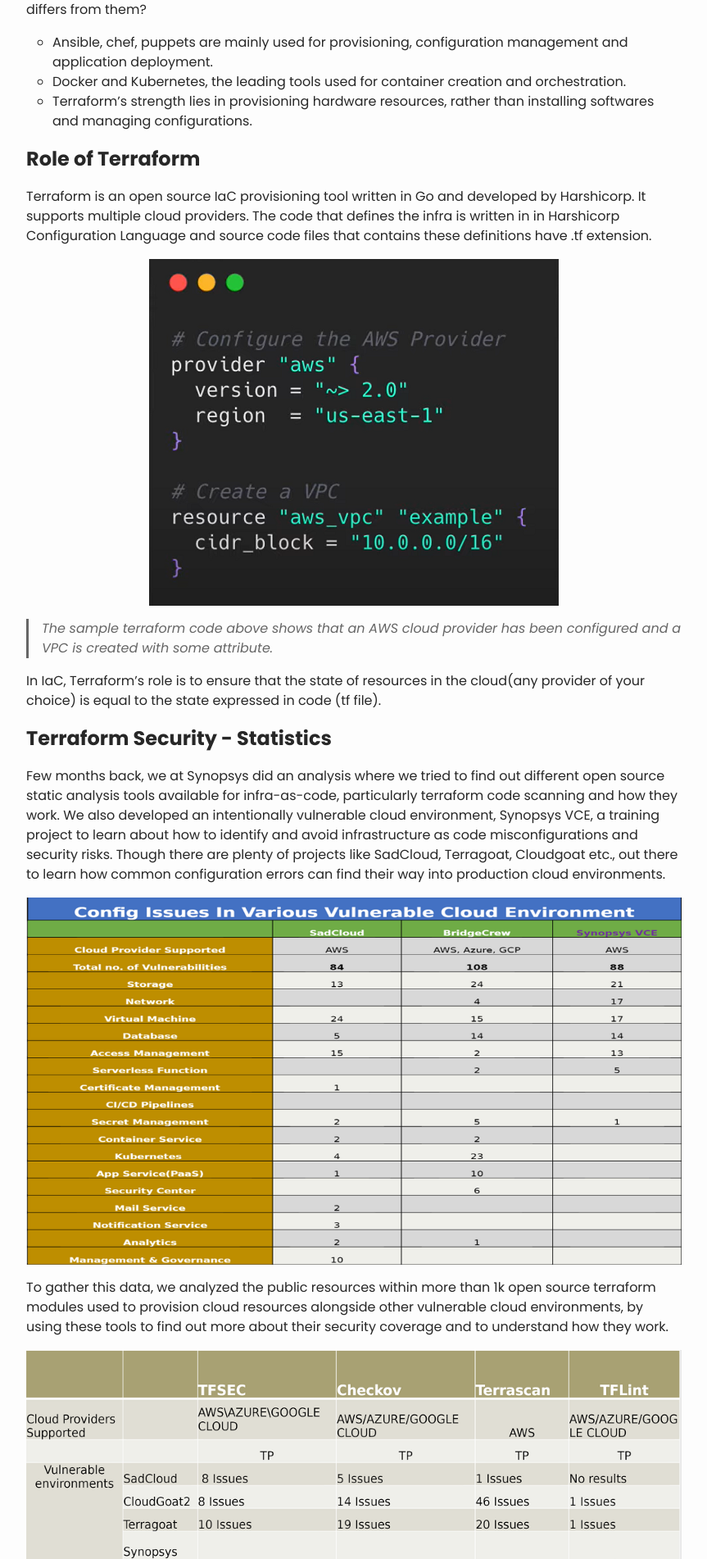
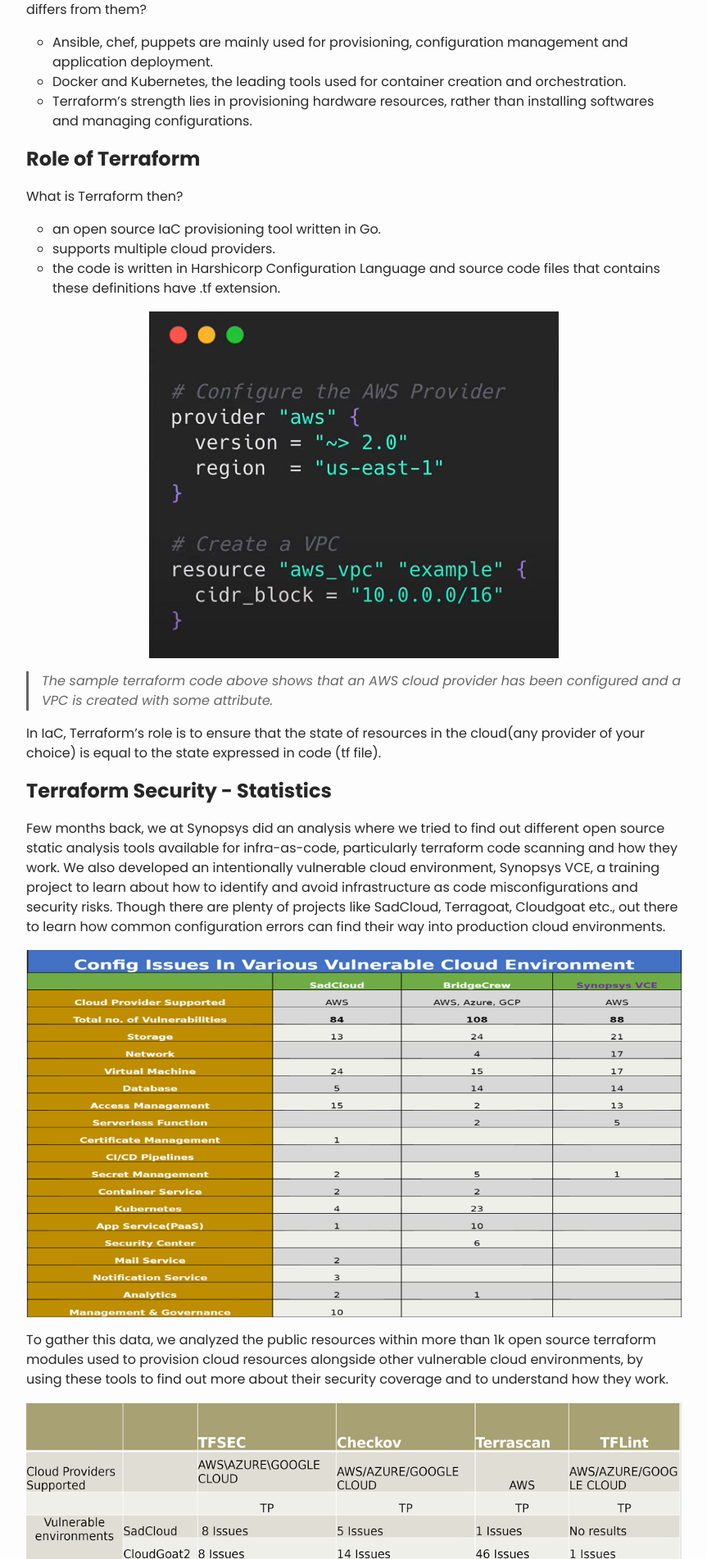
Before and after one commit to kajalNair/kajalNair.github.io, a Jekyll site: the page built from _blog/State-of-Different-IaC-Tools.md, in a window 1280 px wide. Shown: the part 1039-2941 px from the top of the page at 82% size, without its empty margins (368-1231 px from the left). Built offline with Jekyll 4.4.1, drawn with Linux system fonts in a browser that asks for light colours; comment, search, counter and statistics services are not loaded.

Commit message:
Update State-of-Different-IaC-Tools.md

```diff
--- a/_blog/State-of-Different-IaC-Tools.md
+++ b/_blog/State-of-Different-IaC-Tools.md
@@ -34,7 +34,10 @@
 
 
 ## Role of Terraform
-Terraform is an open source IaC provisioning tool written in Go and developed by Harshicorp. It supports multiple cloud providers. The code that defines the infra is written in in Harshicorp Configuration Language and source code files that contains these definitions have .tf extension.
+What is Terraform then?
++ an open source IaC provisioning tool written in Go.
++ supports multiple cloud providers.
++ the code is written in Harshicorp Configuration Language and source code files that contains these definitions have .tf extension.
 
 ![Terraform]({{ '/static/assets/terraform-code-block-file.png' | prepend: site.baseurl | replace: '//', '/' }})
 
```
